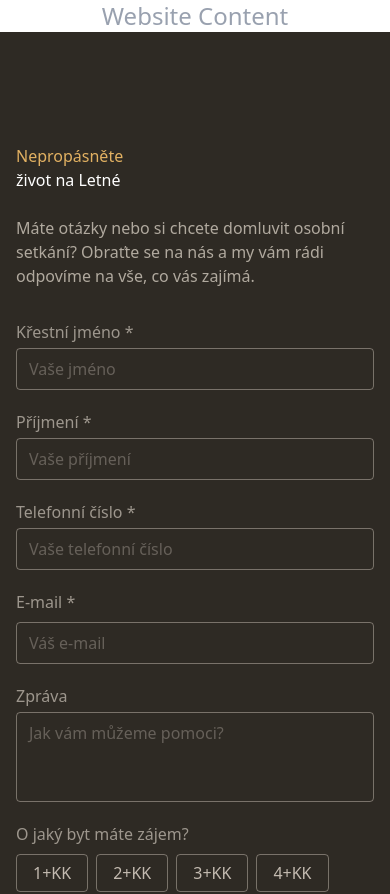
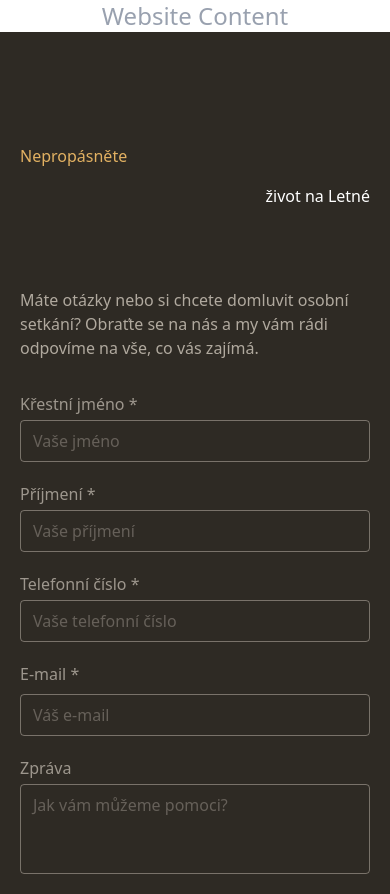
Before and after one commit to eevgen/ApadoreTask, a Next.js app in the folder footer-task/: page / in a window 390 px wide. Shown: the top 894 px of the page. Built offline with nearby package versions, Linux system fonts and the light colour scheme; a web font is replaced by a local one.

Commit message:
feat: mobile header divided into two h1 for spacing, stuck p to the right edge

```diff
--- a/footer-task/components/Footer.tsx
+++ b/footer-task/components/Footer.tsx
@@ -5,28 +5,38 @@ export default function Footer() {
         <footer className="w-full bg-primary-darkest text-primary-creamy">
 
             {/* Up Section */}
-            <section className="w-full px-4 md:px-10 pt-[112px] pb-[60px] lg:pt-[160px] lg:pb-[80px]">
+            <section className="w-full px-5 md:px-10 pt-[112px] pb-[60px] lg:pt-[160px] lg:pb-[80px]">
 
 
                 <div className="max-w-[1280px] mx-auto">
 
                     {/* Mobile header */}
-                    {/* Yet to be modified... */}
                     <div className="lg:hidden mb-8">
+
+
                         <h1
-                            className="font-nudista"
+                            className="font-nudista text-primary-accent"
                             style={{
                                 fontSize: "var(--text-h1-mobile)",
                                 lineHeight: "var(--leading-h1-mobile)",
                                 letterSpacing: "var(--tracking-h1-mobile)"
                             }}
                         >
-                            <span className="text-primary-accent">Nepropásněte</span>
-                            <br />
-                            <span className="text-primary-white">život na Letné</span>
+                            Nepropásněte
                         </h1>
+                        <h1
+                            className="font-nudista text-primary-white mt-4 text-right"
+                            style={{
+                                fontSize: "var(--text-h1-mobile)",
+                                lineHeight: "var(--leading-h1-mobile)",
+                                letterSpacing: "var(--tracking-h1-mobile)"
+                            }}
+                        >
+                            život na Letné
+                        </h1>
+
                         <p
-                            className="font-arial text-primary-creamy/70 mt-6"
+                            className="font-arial text-primary-creamy/70 mt-20"
                             style={{ fontSize: "var(--text-small)", lineHeight: "var(--leading-small)" }}
                         >
                             Máte otázky nebo si chcete domluvit osobní setkání?
```
